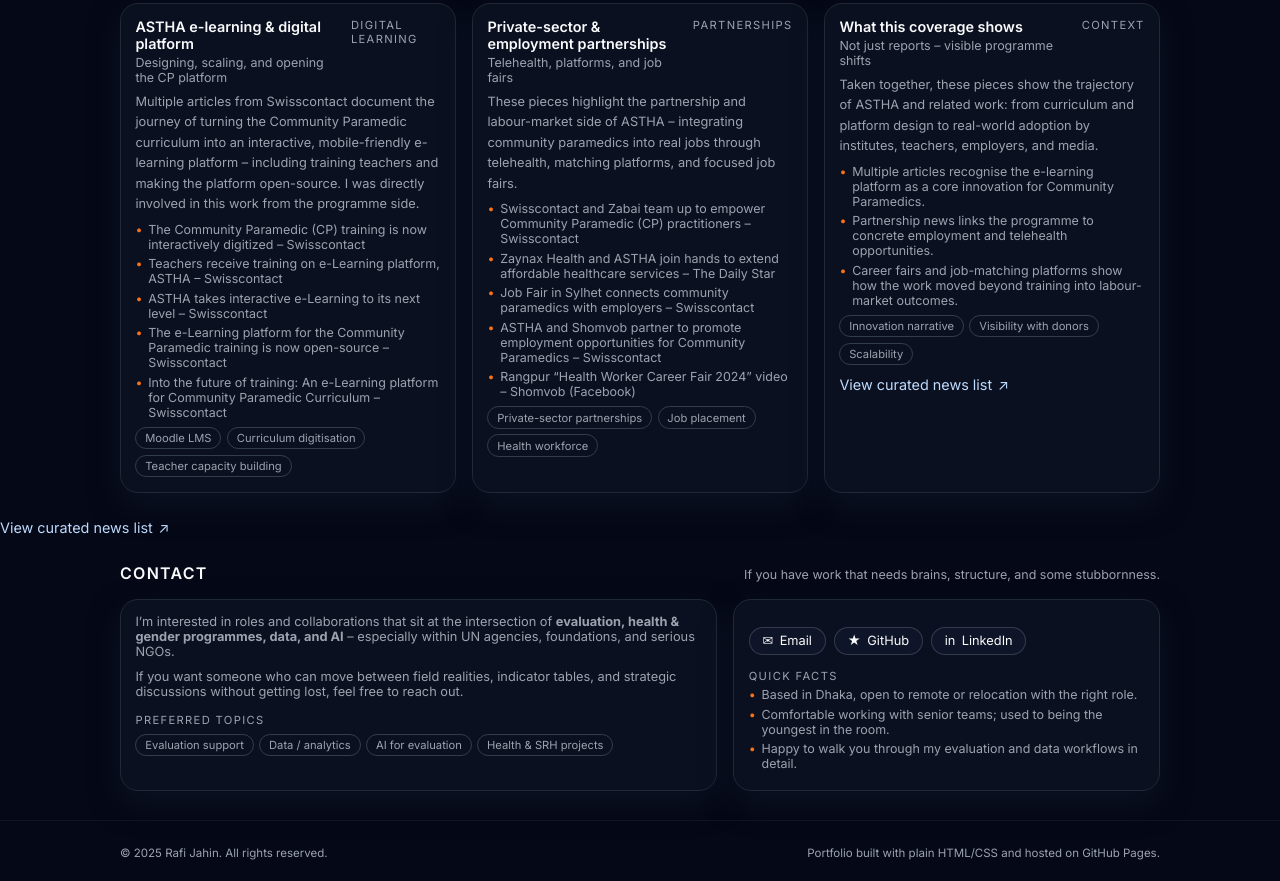
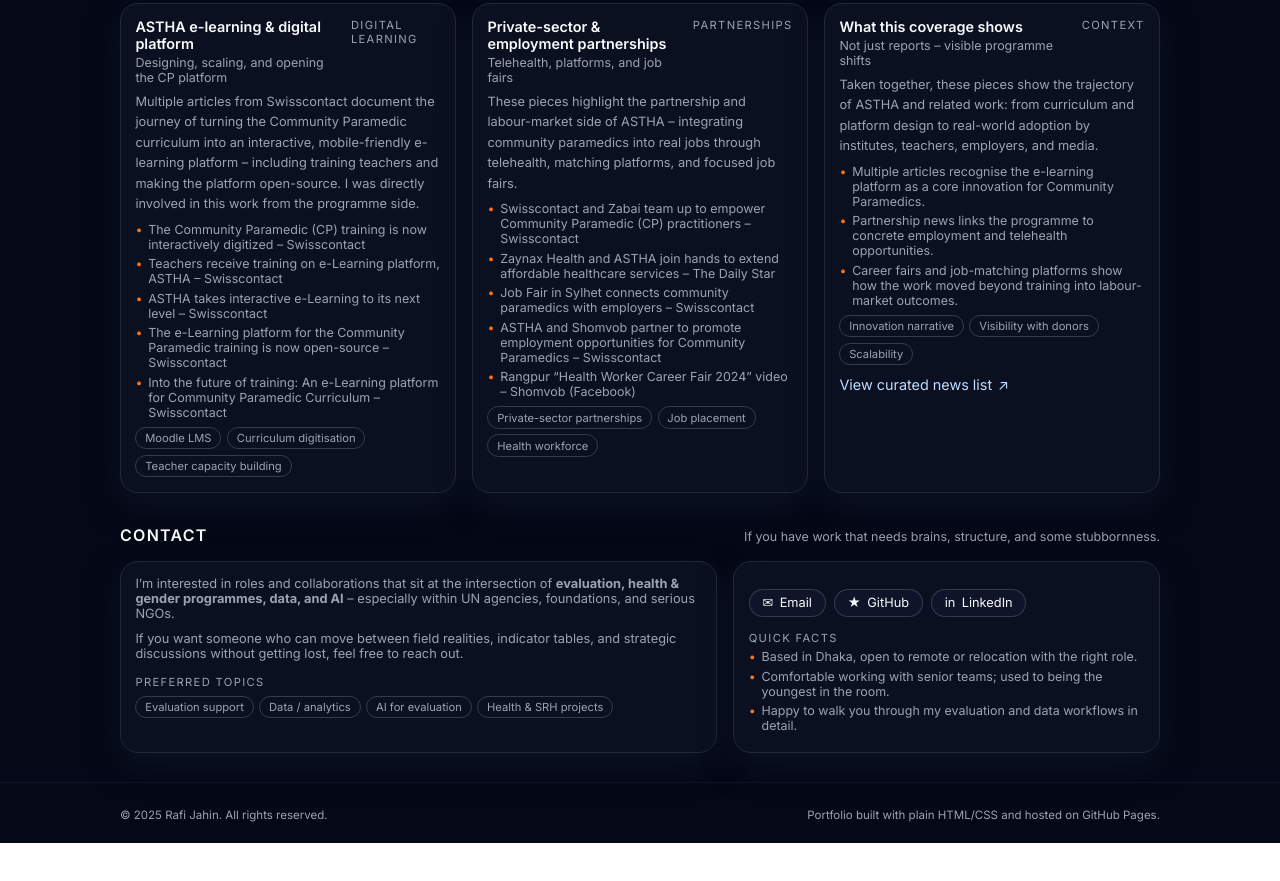
Before and after one commit to rafijahiin/portfolio, a plain HTML site: page index.html in a window 1280 px wide. Shown: the part 2245-3126 px from the top of the page. After the commit the page ends 3088 px from the top, so only its background shows below. Drawn offline with Linux system fonts and the light colour scheme.

Commit message:
index.html

```diff
--- a/index.html
+++ b/index.html
@@ -1307,16 +1307,6 @@
     </div>
   </div>
 </section>
-
-
-    <!-- Optional: link back to your Google Sites news page -->
-    <div style="margin-top:1rem;">
-      <a class="project-link" href="https://sites.google.com/view/rafi-jahin/news-links" target="_blank" rel="noopener">
-        <span>View curated news list</span>
-        <span>↗</span>
-      </a>
-    </div>
-  </div>
 </section>
 
     <!-- CONTACT -->
```
